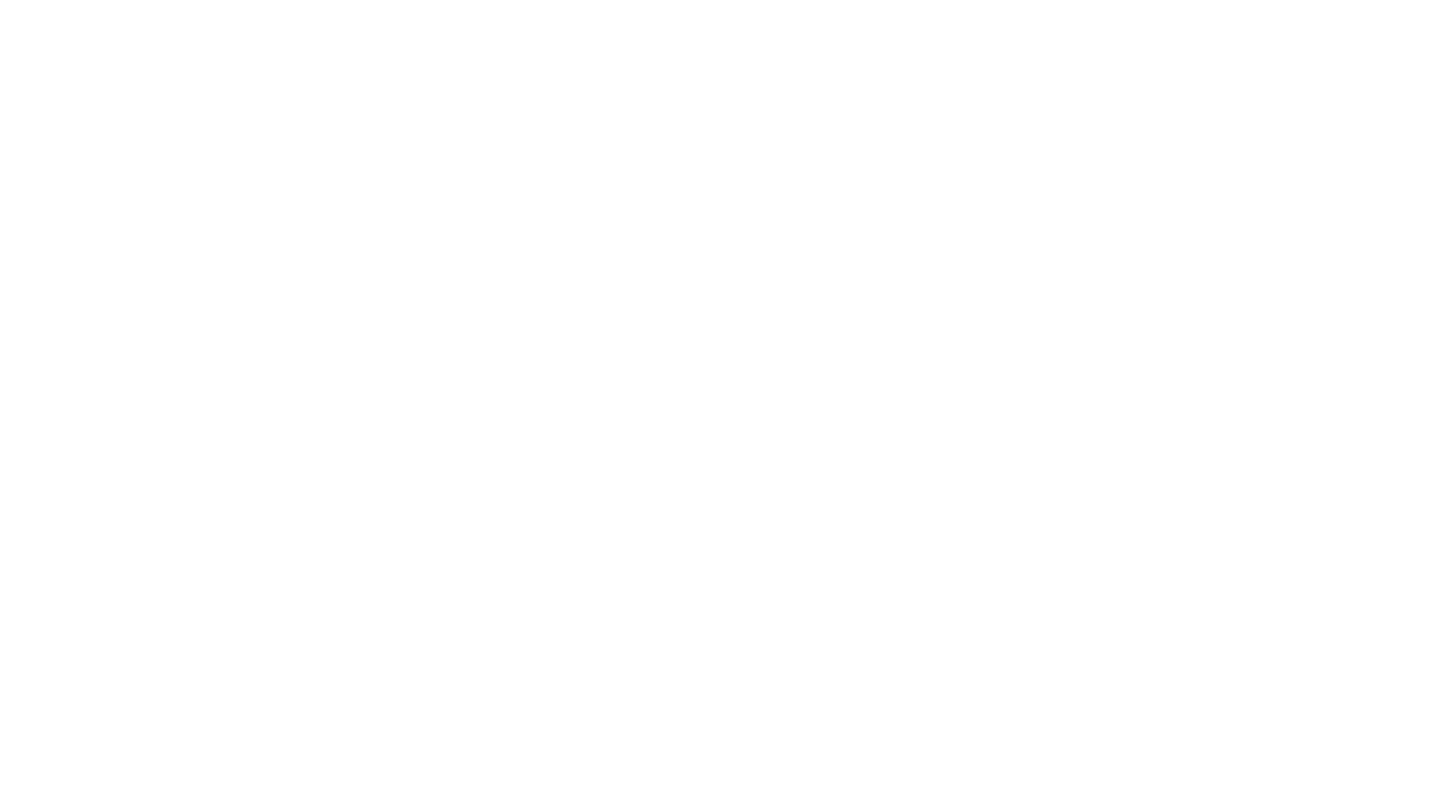
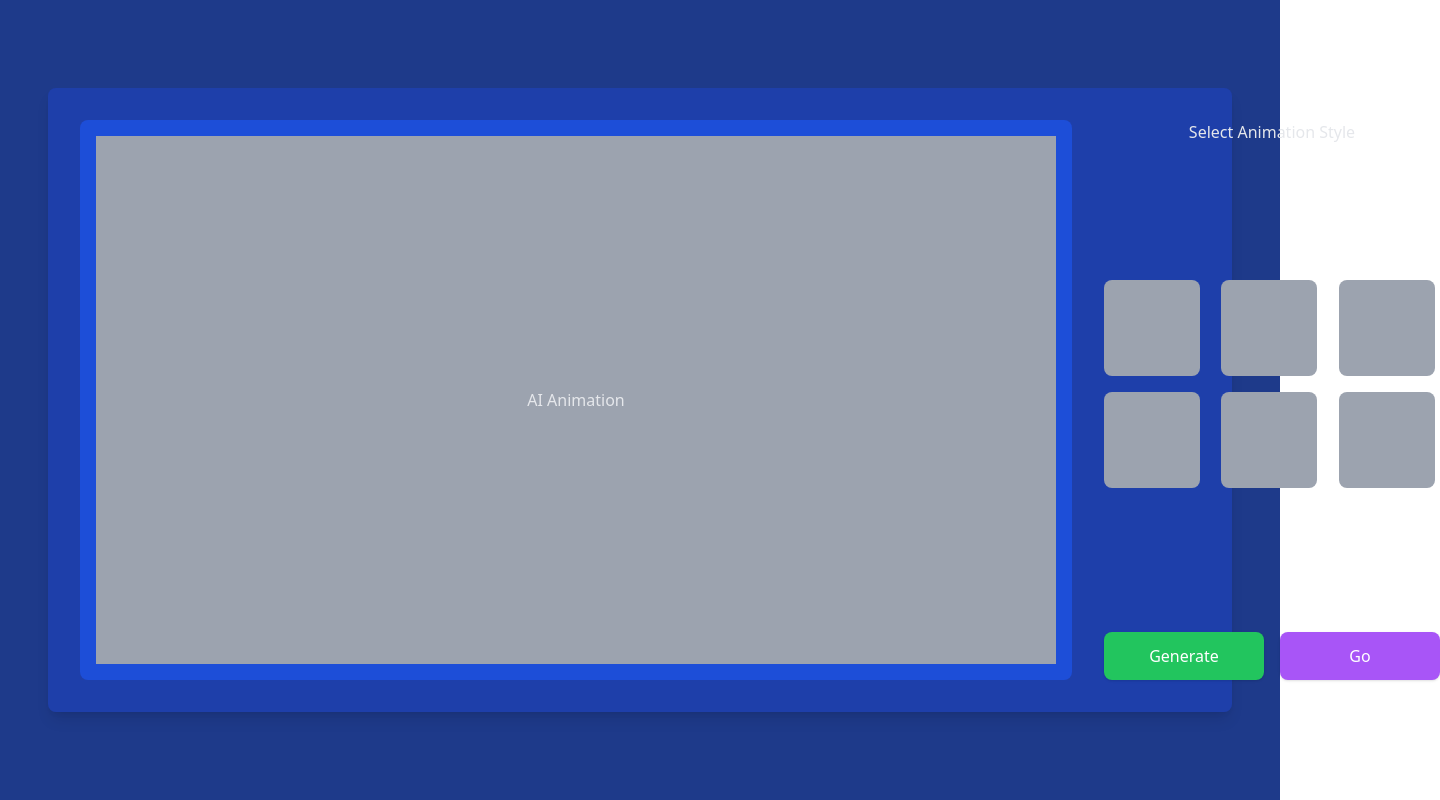
Before and after one commit to dk246/Prototype_AI_App, a React (Vite) app in the folder frontend/: page / in a window 1280 px wide. Shown: the whole page, 1440 px wide, since content can reach past the window. Built offline with nearby package versions, Linux system fonts and the light colour scheme.

Commit message:
Ai animation completed

```diff
--- a/frontend/src/App.jsx
+++ b/frontend/src/App.jsx
@@ -3,8 +3,7 @@ import AiAnimation from "./components/AiAnimation";
 import ArtPreview from "./components/ArtPreview";
 
 const App = () => {
-  return
-  <AiAnimation/>;
+  return <AiAnimation />;
 };
 
 export default App;
--- a/frontend/src/components/AiAnimation.jsx
+++ b/frontend/src/components/AiAnimation.jsx
@@ -1,23 +1,47 @@
-import React from 'react';
+import React, { useState } from "react";
 
 const AiAnimation = () => {
+  const [selectedStyle, setSelectedStyle] = useState(null);
+
   return (
-    <div className="flex flex-col items-center justify-center h-screen">
-      <h1 className="text-3xl font-bold mb-4">AI Animation</h1>
-      <div className="w-full max-w-md bg-gray-300 p-4 rounded-lg">
-        <div className="h-64 bg-gray-200 rounded-lg"></div>
-        <h2 className="text-lg font-semibold mt-4">Select Animation Styles</h2>
-        <div className="grid grid-cols-3 gap-4 mt-4">
-          <div className="bg-gray-400 h-20 rounded-lg"></div>
-          {/* ... more animation style thumbnails */}
+    <div className="min-h-screen flex items-center justify-center bg-blue-900 px-12">
+      <div className="w-full max-w-7.5xl p-8 bg-blue-800 bg-opacity-90 rounded-lg shadow-lg flex flex-col lg:flex-row space-y-8 lg:space-y-0 lg:space-x-8">
+        {/* AI animation preview section */}
+        <div className="flex-1 flex items-center justify-center bg-blue-700 rounded-lg p-4">
+          <div className="w-[60rem] h-96 lg:h-[33rem] bg-gray-400 flex items-center justify-center text-gray-200">
+            AI Animation
+          </div>
+        </div>
+
+        {/* Controls and animation style selection */}
+        <div className="flex-[2] flex flex-col justify-between">
+          <div className="text-gray-200 text-center mb-6">
+            Select Animation Style
+          </div>
+          <div className="grid grid-cols-3 gap-4 mb-8">
+            {[1, 2, 3, 4, 5, 6].map((style, idx) => (
+              <div
+                key={idx}
+                className={`w-24 h-24 bg-gray-400 cursor-pointer rounded-lg hover:bg-gray-500 ${
+                  selectedStyle === idx ? "border-4 border-green-500" : ""
+                }`}
+                onClick={() => setSelectedStyle(idx)}
+              />
+            ))}
+          </div>
+
+          <div className="flex items-center justify-center space-x-4">
+            <button className="w-40 h-12 bg-green-500 text-white rounded-lg shadow hover:bg-green-600 flex items-center justify-center">
+              Generate
+            </button>
+            <button className="w-40 h-12 bg-purple-500 text-white rounded-lg shadow hover:bg-purple-600 flex items-center justify-center">
+              Go
+            </button>
+          </div>
         </div>
       </div>
-      <div className="flex mt-4">
-        <button className="bg-blue-500 text-white px-4 py-2 rounded-lg mr-2">Generate</button>
-        <button className="bg-green-500 text-white px-4 py-2 rounded-lg">Go</button>
-      </div>
     </div>
-  )
-}
+  );
+};
 
-export default AiAnimation
+export default AiAnimation;
```
